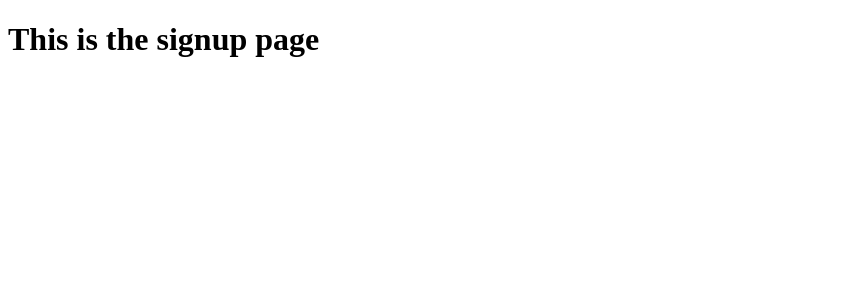
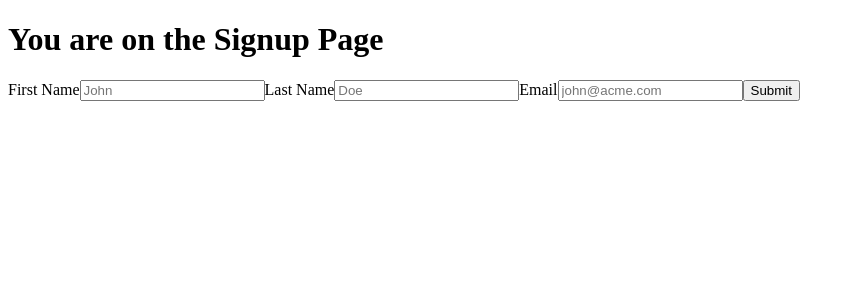
Before and after one commit to mapstonepark/nexus, a Next.js app: page /signup in a window 1280 px wide. Shown: the top 300 px of the page, without its empty margins (0-855 px from the left). Built offline with nearby package versions, Linux system fonts and the light colour scheme.

Commit message:
formik working after deleting second react inst

```diff
--- a/package.json
+++ b/package.json
@@ -6,6 +6,7 @@
     "start": "next start"
   },
   "dependencies": {
+    "formik": "^2.2.9",
     "mongodb": "^4.8.1",
     "next": "latest",
     "react": "^18.2.0",
--- a/pages/login.tsx
+++ b/pages/login.tsx
@@ -1,9 +1,9 @@
 import React from 'react'
-import Card from '../components/Card'
+
 import Link from 'next/link'
 
 export default function login() {
   return (
-    <Card />
+    <h1>You are on the the Login Page</h1>
   )
 }
--- a/pages/signup.tsx
+++ b/pages/signup.tsx
@@ -1,8 +1,46 @@
 import React from 'react'
-import Link from 'next/link'
+import { Formik, Form, Field } from 'formik';
 
 export default function signup() {
   return (
-    <h1>This is the signup page</h1>
+    <>
+       <h1>You are on the Signup Page</h1>
+       <Formik
+        initialValues={{
+          firstName: '',
+          lastName: '',
+          email: '',
+        }}
+        onSubmit={(
+          values: Values,
+          { setSubmitting }: FormikHelpers<Values>
+        ) => {
+          setTimeout(() => {
+            alert(JSON.stringify(values, null, 2));
+            setSubmitting(false);
+          }, 500);
+        }}
+      >
+        <Form>
+          <label htmlFor="firstName">First Name</label>
+          <Field id="firstName" name="firstName" placeholder="John" />
+
+          <label htmlFor="lastName">Last Name</label>
+          <Field id="lastName" name="lastName" placeholder="Doe" />
+
+          <label htmlFor="email">Email</label>
+          <Field
+            id="email"
+            name="email"
+            placeholder="john@acme.com"
+            type="email"
+          />
+
+          <button type="submit">Submit</button>
+        </Form>
+      </Formik>
+
+    </>
+
   )
 }
```
Also changed, not shown: 1 other file (tests, documents, lock files or other folders).
